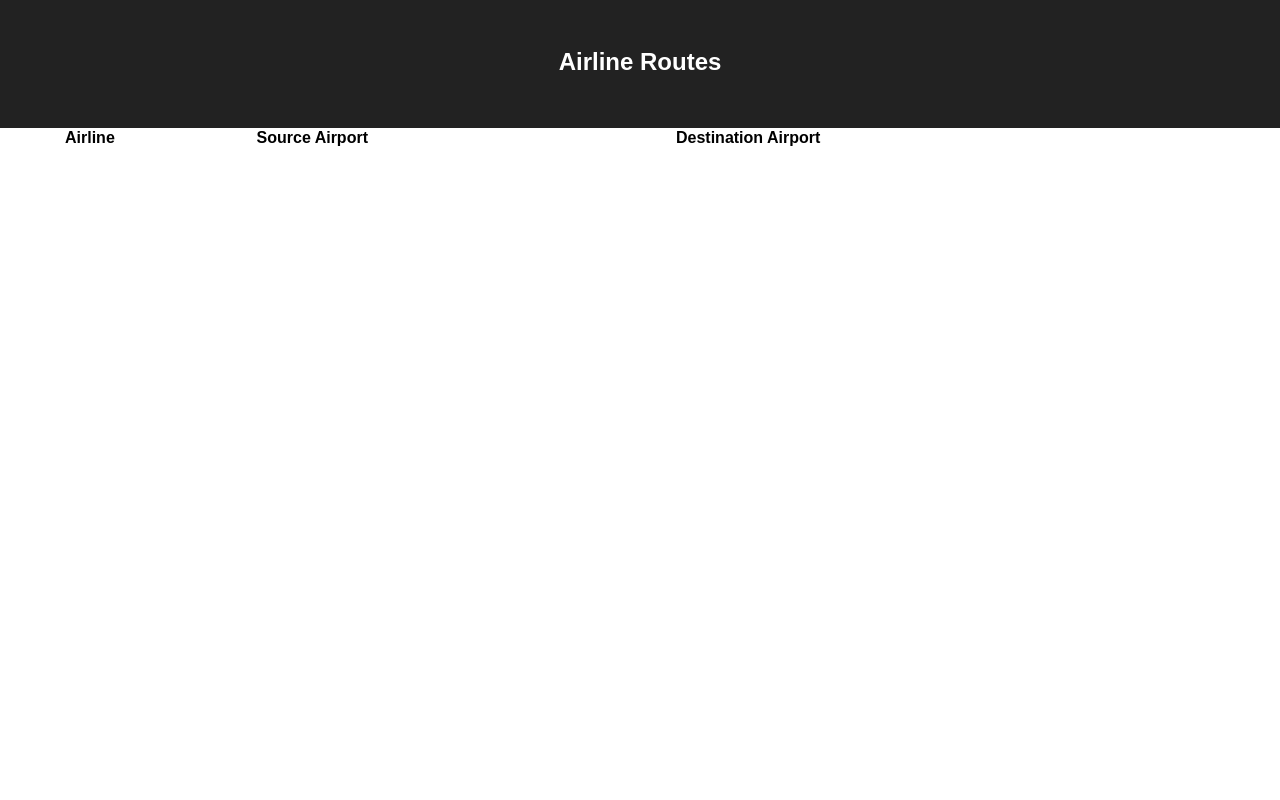
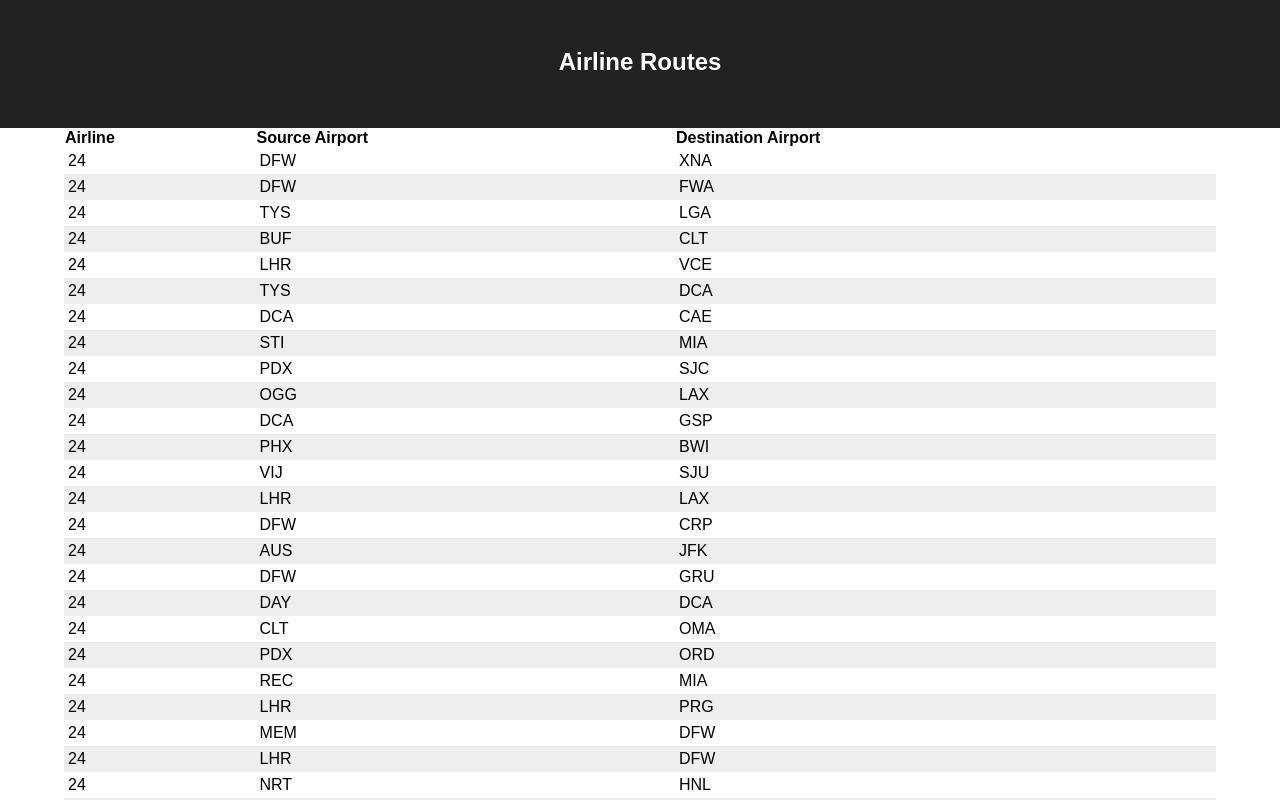
Before and after one commit to icevans/airline-routes, a React (Create React App) app: page / in a window 1280 px wide. Shown: the top 800 px of the page. Built offline with nearby package versions, Linux system fonts and the light colour scheme.

Commit message:
Render routes data in table

```diff
--- a/src/App.js
+++ b/src/App.js
@@ -29,7 +29,13 @@ class App extends Component {
             </thead>
 
             <tbody>
-
+              {this.state.routes.map(route => (
+                <tr key={route.airline + route.src + route.dest}>
+                  <td>{route.airline}</td>
+                  <td>{route.src}</td>
+                  <td>{route.dest}</td>
+                </tr>
+              ))}
             </tbody>
           </table>
         </section>
```
